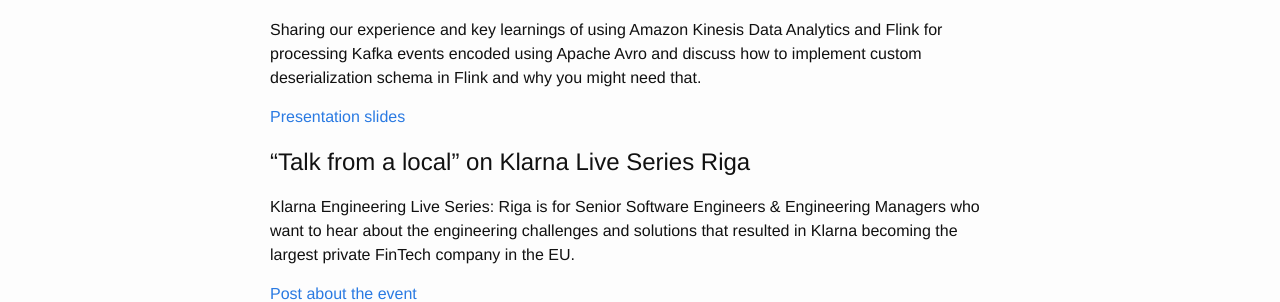
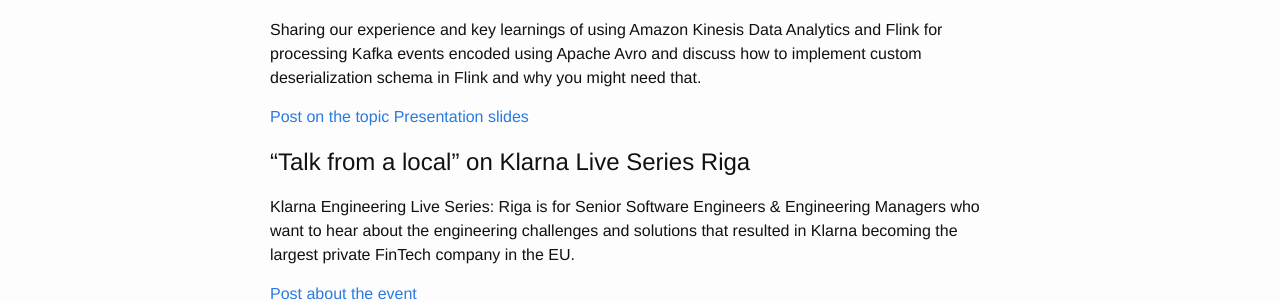
Before and after one commit to rk13/rk13.github.io, a Jekyll site: the page built from talks.md, in a window 1280 px wide. Shown: the part 296-598 px from the top of the page. Built offline with Jekyll 4.4.1, drawn with Linux system fonts in a browser that asks for light colours; Markdown is read by kramdown in place of the engine named in the settings.

Commit message:
Updated talks

```diff
--- a/talks.md
+++ b/talks.md
@@ -8,7 +8,8 @@
 # "FLINK: Implementing Generic KafkaDeserializationSchema" on Internal FLINK knowledge sharing meetup at Klarna
 Sharing our experience and key learnings of using Amazon Kinesis Data Analytics and Flink for processing Kafka events encoded using Apache Avro and discuss how to implement custom deserialization schema in Flink and why you might need that.
 
-[Presentation slides](/resources/2020-08-flink_.pdf)
+[Post on the topic](https://blog.kotov.lv/2020/08/01/flink-generic-kafka-deserializationdchema.html)
+[Presentation slides](/resources/2020-08-flink.pdf)
 
 # "Talk from a local" on Klarna Live Series Riga
 Klarna Engineering Live Series: Riga is for Senior Software Engineers & Engineering Managers who want to hear about the engineering challenges and solutions that resulted in Klarna becoming the largest private FinTech company in the EU.
```
